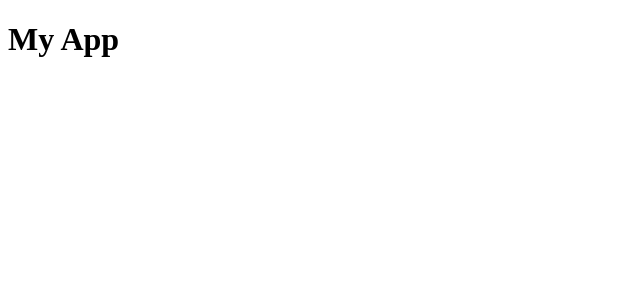
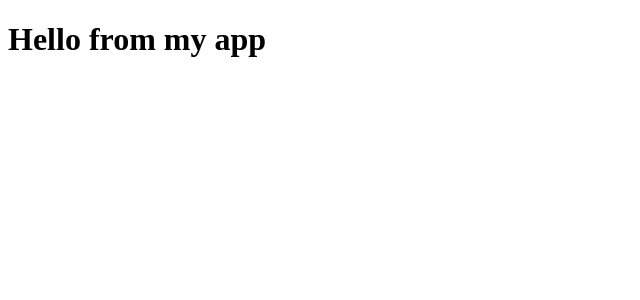
Before and after one commit to mrkarstrom/first-react-app2, a React (Create React App) app: page / in a window 1280 px wide. Shown: the top 300 px of the page, without its empty margins (0-640 px from the left). Built offline with nearby package versions, Linux system fonts and the light colour scheme.

Commit message:
Imported the first component funtion from App.js

```diff
--- /dev/null
+++ b/src/App.js
@@ -0,0 +1,5 @@
+function App() {
+  return <h1>Hello from my app</h1>;
+}
+
+export default App;
--- a/src/index.js
+++ b/src/index.js
@@ -1,4 +1,6 @@
 import React from 'react';
 import ReactDOM from 'react-dom';
+import App from './App';
 
-ReactDOM.render(<h1>My App</h1>, document.getElementById('root'));
+ReactDOM.render(<App />, document.getElementById('root'));
+//at 2:53 in 8. Initializing React
```
